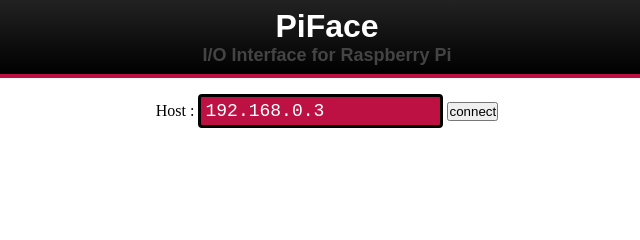
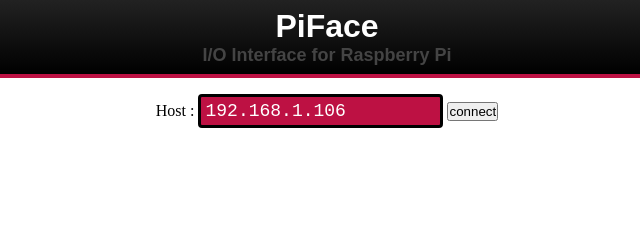
Before and after one commit to nozedive/pifaceserver, a plain HTML site: page index.html in a window 1280 px wide. Shown: the top 240 px of the page, 313-953 px from the left. Drawn offline with Linux system fonts and the light colour scheme.

Commit message:
ip change

```diff
--- a/index.html
+++ b/index.html
@@ -38,7 +38,7 @@
   </header>
   <div id="con_div">
     <label for="host">Host :</label>
-    <input type="text" id="host" value="192.168.0.3" />
+    <input type="text" id="host" value="192.168.1.106" />
     <input type="button" id="connect" value="connect" onclick='connect()' />
   </div>
   <div class="piface">
```
